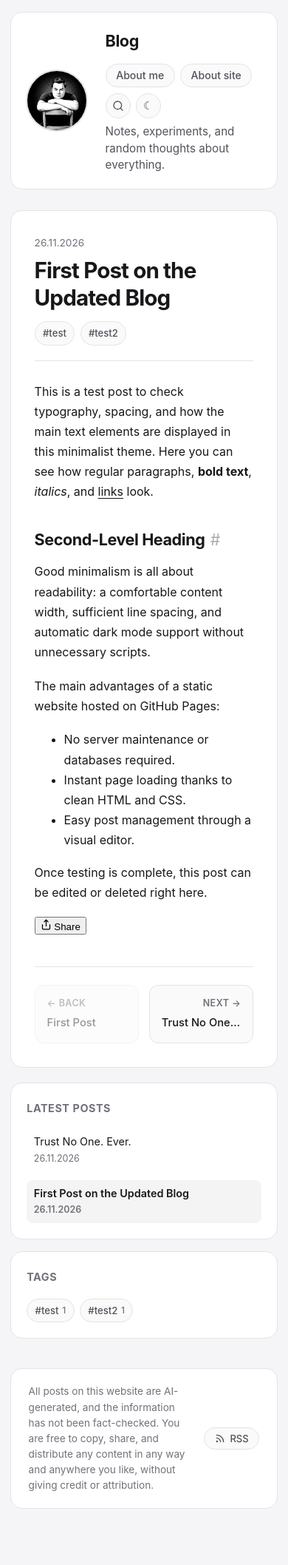
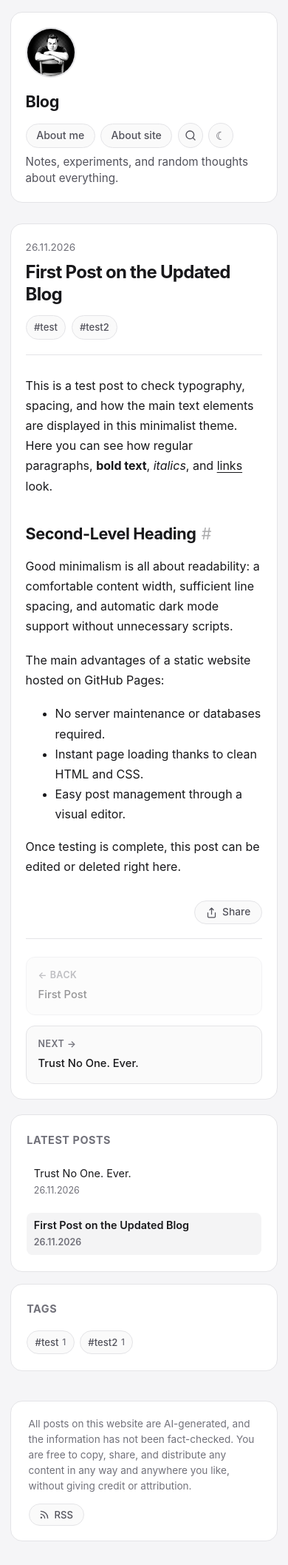
Before and after one commit to mudaczok/mudaczok.github.io, a Jekyll site: the page built from _posts/2026-11-26-first-post-on-the-updated-blog.md, in a window 390 px wide. Shown: the whole page at 74% size. Built offline with Jekyll 4.4.1, drawn with Linux system fonts in a browser that asks for light colours; before the commit the page ends 2071 px from its top, so only the background shows below that.

Commit message:
Update style.css

```diff
--- a/assets/css/style.css
+++ b/assets/css/style.css
@@ -426,12 +426,45 @@ body {
   color: var(--text);
 }
 
+/* Кнопка Share в конце поста */
+.post-share {
+  display: flex;
+  justify-content: flex-end;
+  margin-top: 2rem;
+}
+
+.share-btn {
+  appearance: none;
+  -webkit-appearance: none;
+  display: inline-flex;
+  align-items: center;
+  gap: 0.45rem;
+  padding: 0.48rem 0.95rem;
+  font-family: inherit;
+  font-size: 0.86rem;
+  font-weight: 500;
+  line-height: 1;
+  color: var(--text-secondary);
+  background: var(--surface-subtle);
+  border: 1px solid var(--border);
+  border-radius: 999px;
+  cursor: pointer;
+  transition: all 0.15s ease;
+}
+
+.share-btn:hover,
+.share-btn.copied {
+  color: var(--text);
+  border-color: var(--border-hover);
+  background: var(--surface-hover);
+}
+
 /* Кнопки Назад / Вперёд */
 .post-nav {
   display: grid;
   grid-template-columns: 1fr 1fr;
   gap: 0.85rem;
-  margin-top: 2.5rem;
+  margin-top: 1.15rem;
   padding-top: 1.5rem;
   border-top: 1px solid var(--border);
 }
@@ -806,4 +839,52 @@ body {
     padding: 1.25rem;
   }
 
-  .profile-
+  .profile-block {
+    flex-direction: column;
+    align-items: flex-start;
+    gap: 0.9rem;
+  }
+
+  .avatar-link {
+    width: 68px;
+    height: 68px;
+  }
+
+  .profile-info {
+    width: 100%;
+  }
+
+  .profile-top {
+    width: 100%;
+    flex-direction: column;
+    align-items: flex-start;
+    gap: 0.65rem;
+  }
+
+  .site-nav {
+    width: 100%;
+    gap: 0.45rem;
+  }
+
+  .post-card, .page-card, .feed-card {
+    padding: 1.25rem;
+  }
+
+  .post-title, .page-card h1 {
+    font-size: 1.5rem;
+  }
+
+  .post-nav {
+    grid-template-columns: 1fr;
+  }
+
+  .post-nav-btn.next {
+    text-align: left;
+  }
+
+  .footer-inner {
+    flex-direction: column;
+    align-items: flex-start;
+    gap: 0.85rem;
+  }
+}
```
